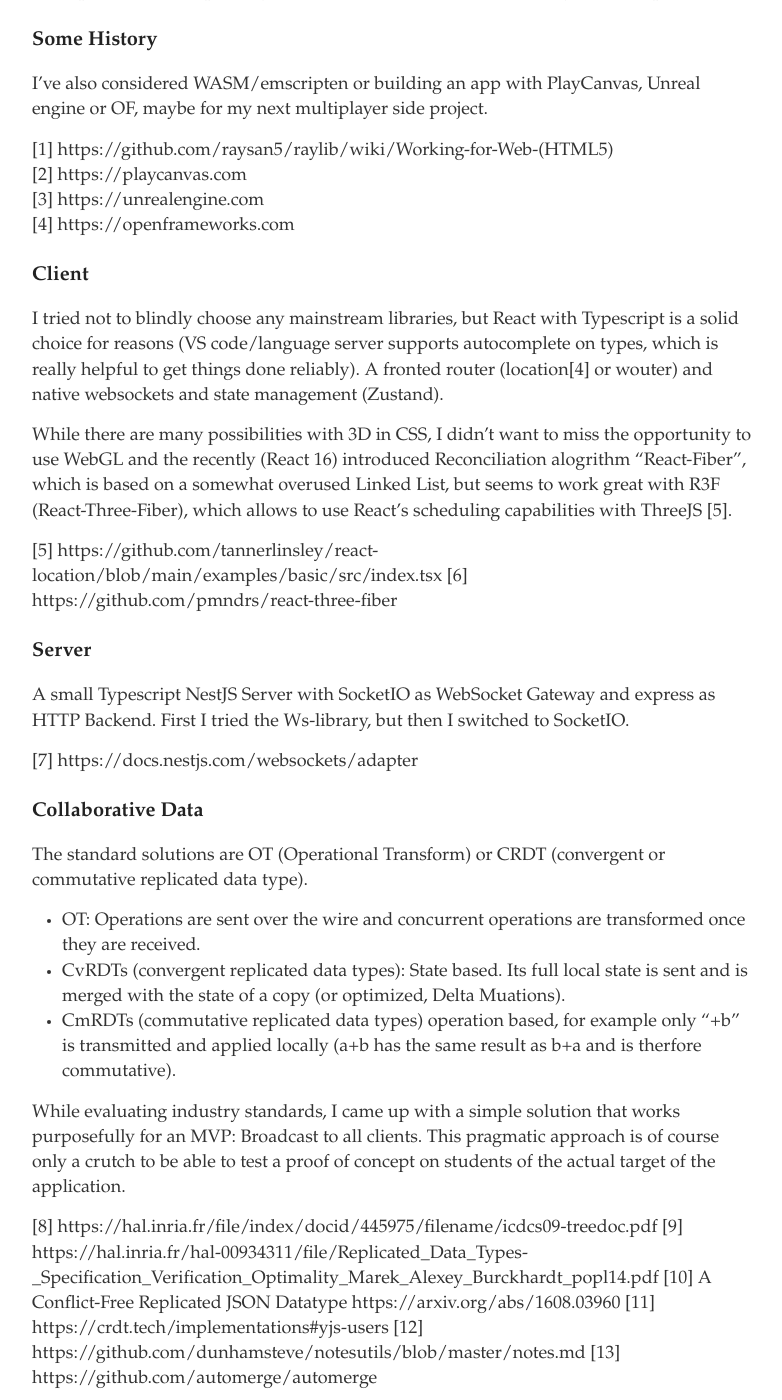
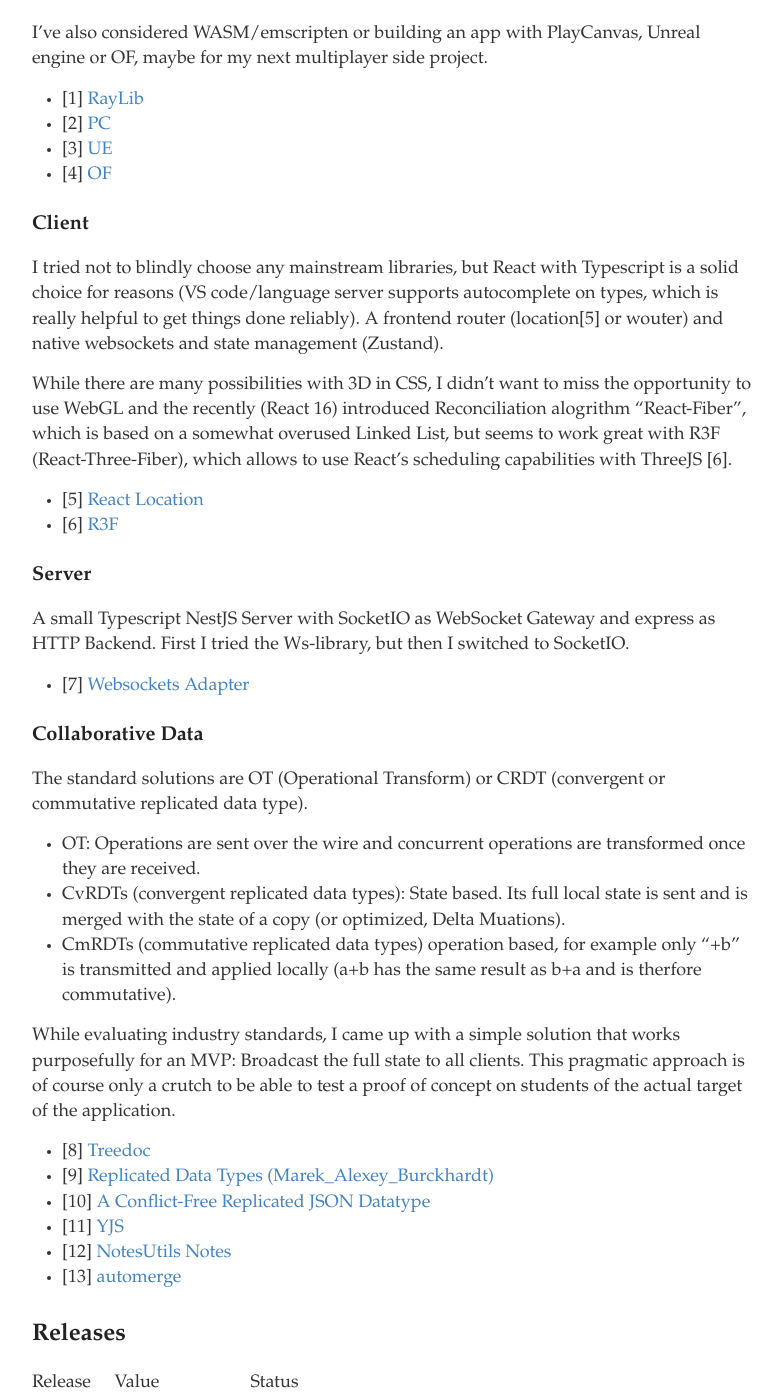
Before and after one commit to pce/pce.github.io, a Jekyll site: the page built from _posts/2022-02-07-Collaborative-Webexperiments.md, in a window 1280 px wide and 1400 px high, scrolled down 1117 px. Shown: the whole window, without its empty margins (248-1030 px from the left). Built offline with Jekyll 4.4.1, drawn with Linux system fonts in a browser that asks for light colours; some of the changed text lies outside the part shown.

Commit message:
linked links

```diff
--- a/_posts/2022-02-07-Collaborative-Webexperiments.md
+++ b/_posts/2022-02-07-Collaborative-Webexperiments.md
@@ -32,28 +32,28 @@
 
 I've also considered WASM/emscripten or building an app with PlayCanvas, Unreal engine or OF, maybe for my next multiplayer side project.
 
-[1] https://github.com/raysan5/raylib/wiki/Working-for-Web-(HTML5)
-[2] https://playcanvas.com
-[3] https://unrealengine.com
-[4] https://openframeworks.com
+- [1] [RayLib](https://github.com/raysan5/raylib/wiki/Working-for-Web-(HTML5))
+- [2] [PC](https://playcanvas.com)
+- [3] [UE](https://unrealengine.com)
+- [4] [OF](https://openframeworks.cc)
 
 
 ### Client
 
 I tried not to blindly choose any mainstream libraries, but React with Typescript is a solid choice for reasons (VS code/language server supports autocomplete on types, which is really helpful to get things done reliably).
-A fronted router (location[4] or wouter) and native websockets and state management (Zustand).
+A frontend router (location[5] or wouter) and native websockets and state management (Zustand).
 
-While there are many possibilities with 3D in CSS, I didn't want to miss the opportunity to use WebGL and the recently (React 16) introduced Reconciliation alogrithm "React-Fiber", which is based on a somewhat overused Linked List, but seems to work great with R3F (React-Three-Fiber), which allows to use React's scheduling capabilities with ThreeJS [5].
+While there are many possibilities with 3D in CSS, I didn't want to miss the opportunity to use WebGL and the recently (React 16) introduced Reconciliation alogrithm "React-Fiber", which is based on a somewhat overused Linked List, but seems to work great with R3F (React-Three-Fiber), which allows to use React's scheduling capabilities with ThreeJS [6].
 
 
-[5] https://github.com/tannerlinsley/react-location/blob/main/examples/basic/src/index.tsx
-[6] https://github.com/pmndrs/react-three-fiber
+- [5] [React Location](https://github.com/tannerlinsley/react-location/blob/main/examples/basic/src/index.tsx)
+- [6] [R3F](https://github.com/pmndrs/react-three-fiber)
 
 ### Server
 
 A small Typescript NestJS Server with SocketIO as WebSocket Gateway  and express as HTTP Backend. First I tried the Ws-library, but then I switched to SocketIO.
 
-[7] https://docs.nestjs.com/websockets/adapter
+- [7] [Websockets Adapter](https://docs.nestjs.com/websockets/adapter)
 
 
 ### Collaborative Data
@@ -65,27 +65,26 @@
 - CmRDTs (commutative replicated data types) operation based, for example only "+b" is transmitted and applied locally (a+b has the same result as b+a and is therfore commutative).
 
 
-While evaluating industry standards, I came up with a simple solution that works purposefully for an MVP: Broadcast to all clients.
+While evaluating industry standards, I came up with a simple solution that works purposefully for an MVP: Broadcast the full state to all clients.
 This pragmatic approach is of course only a crutch to be able to test a proof of concept on students of the actual target of the application.
 
 
 
-[8] https://hal.inria.fr/file/index/docid/445975/filename/icdcs09-treedoc.pdf
-[9] https://hal.inria.fr/hal-00934311/file/Replicated_Data_Types-_Specification_Verification_Optimality_Marek_Alexey_Burckhardt_popl14.pdf
-[10] A Conflict-Free Replicated JSON Datatype https://arxiv.org/abs/1608.03960
-[11] https://crdt.tech/implementations#yjs-users
-[12] https://github.com/dunhamsteve/notesutils/blob/master/notes.md
-[13] https://github.com/automerge/automerge
-
+- [8] [Treedoc](https://hal.inria.fr/file/index/docid/445975/filename/icdcs09-treedoc.pdf)
+- [9] [Replicated Data Types (Marek_Alexey_Burckhardt)](https://hal.inria.fr/hal-00934311/file/Replicated_Data_Types-_Specification_Verification_Optimality_Marek_Alexey_Burckhardt_popl14.pdf)
+- [10] [A Conflict-Free Replicated JSON Datatype](https://arxiv.org/abs/1608.03960)
+- [11] [YJS](https://crdt.tech/implementations#yjs-users)
+- [12] [NotesUtils Notes](https://github.com/dunhamsteve/notesutils/blob/master/notes.md)
+- [13] [automerge](https://github.com/automerge/automerge)
 
 
 
 ## Releases
 
-| Release     |      Value          |  Status |
-|-------------|:-------------------:|--------:|
-| enphi v0.1  |  very basic Collab  |  DONE   |
-|       v0.2  |  Persitence, DB?    |  TODO   |
+| Release     |      Value          |  Status  |
+|:------------|:-------------------|:----------|
+| enphi v0.1  |  very basic Collab  |  `DONE`  |
+|       v0.2  |  Persistence, DB?    |  `TODO`  |
 
 
 
```
Also changed, not shown: other parts of _posts/2022-02-07-Collaborative-Webexperiments.md (+1 -1 lines).
